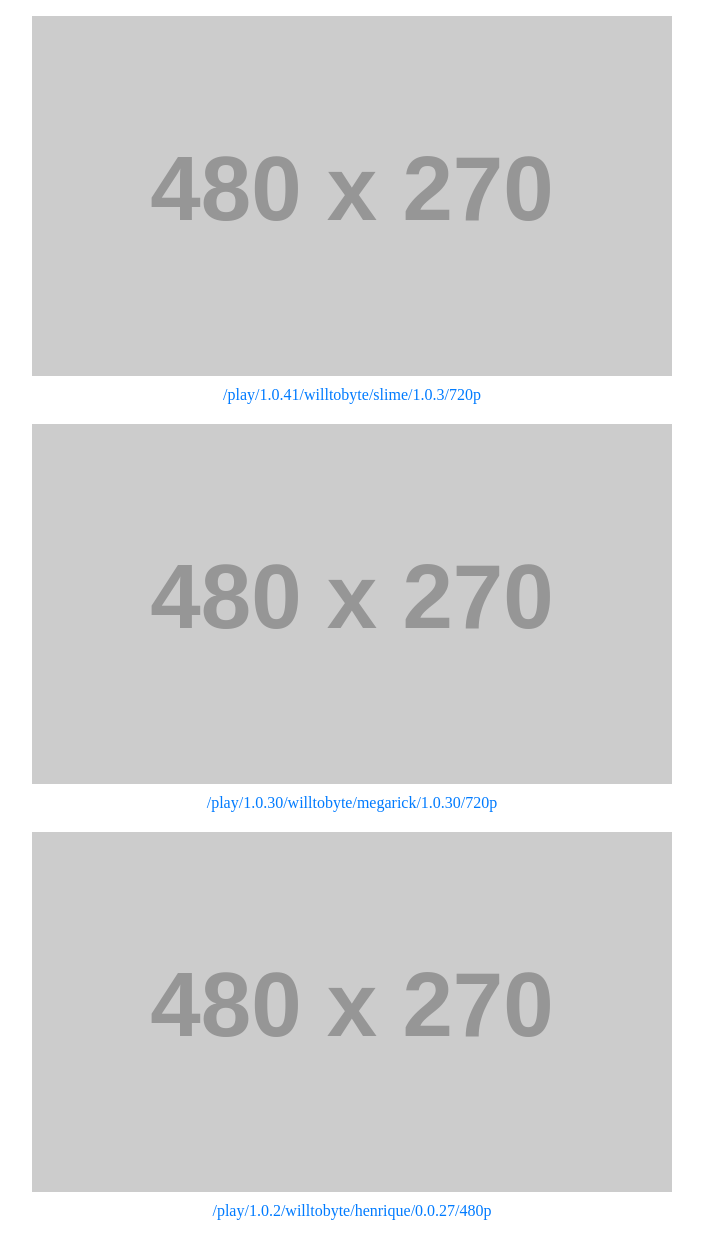
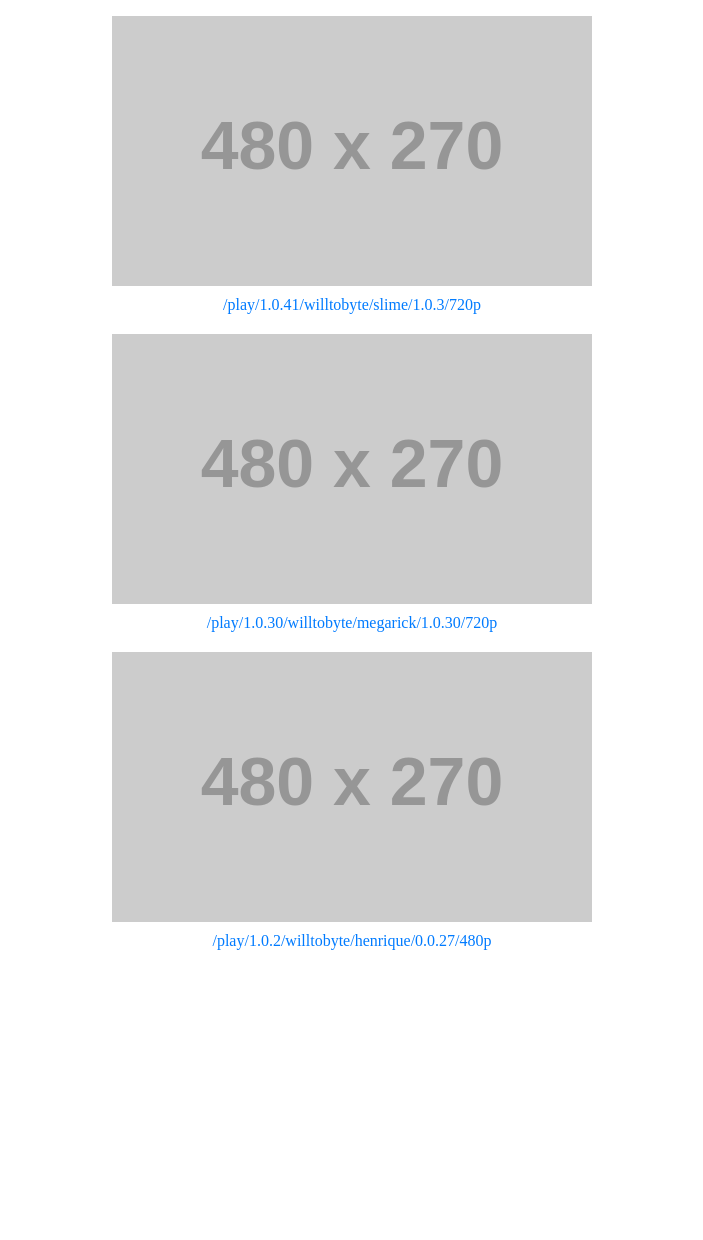
Before and after one commit to willtobyte/run, a FastAPI app: page / in a window 1280 px wide. Shown: the whole page, without its empty margins (288-991 px from the left). After the commit the page ends 950 px from the top, so only its background shows below. Run offline with FastAPI, Linux system fonts and the light colour scheme; grey boxes labelled with a size stand in for pictures from a placeholder-image service; parts of the project's set-up code (start-up, migrations or seed data) failed here and were passed over; some libraries are stand-ins or nearby versions.

Commit message:
Work in progress

```diff
--- a/templates/index.html
+++ b/templates/index.html
@@ -1,12 +1,36 @@
 {% extends "base.html" %}
+
+{% block head %}
+  <style>
+  img {
+    width: 100%;
+    height: auto;
+    max-width: 480px;
+    display: block;
+    margin: 0 auto;
+  }
+
+  a {
+    display: inline-block;
+    margin-top: 10px;
+    text-decoration: none;
+    color: #007BFF;
+    transition: color 0.3s ease;
+  }
+
+  a:hover {
+    color: #0056b3;
+  }
+  </style>
+{% endblock %}
 
 {% block content %}
   <ul style="list-style: none; padding: 0;">
     {% for artifact in artifacts %}
       <li style="text-align: center; margin-bottom: 20px;">
-        <img src="https://placehold.co/480x270" alt="Cover for {{ artifact.repository }}" style="width: 640px; height: 360px; display: block; margin: 0 auto;">
+        <img src="https://placehold.co/480x270" alt="Cover for {{ artifact.repository }}">
 
-        <a href="/play/{{ artifact.runtime }}/{{ artifact.organization }}/{{ artifact.repository }}/{{ artifact.release }}/{{ artifact.resolution }}" style="display: inline-block; margin-top: 10px; text-decoration: none; color: #007BFF;">
+        <a href="/play/{{ artifact.runtime }}/{{ artifact.organization }}/{{ artifact.repository }}/{{ artifact.release }}/{{ artifact.resolution }}">
           /play/{{ artifact.runtime }}/{{ artifact.organization }}/{{ artifact.repository }}/{{ artifact.release }}/{{ artifact.resolution }}
         </a>
       </li>
```
